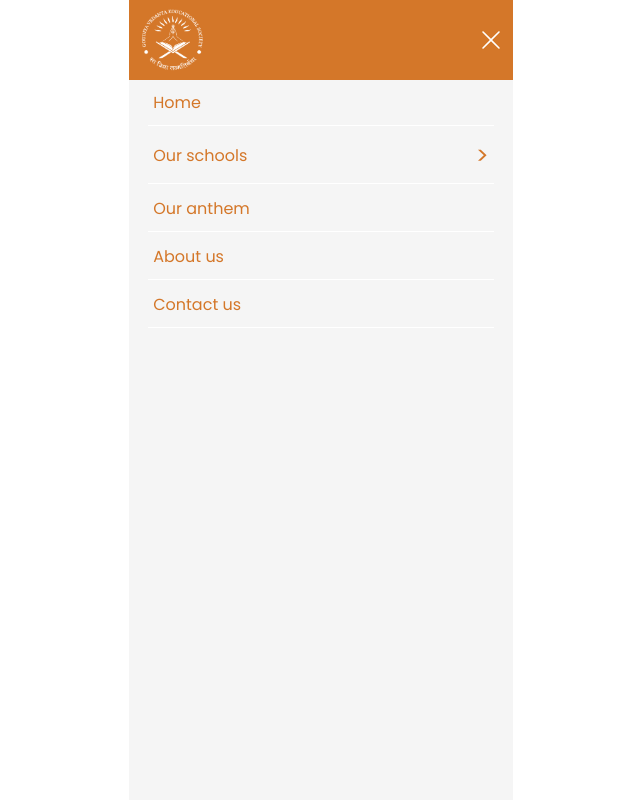
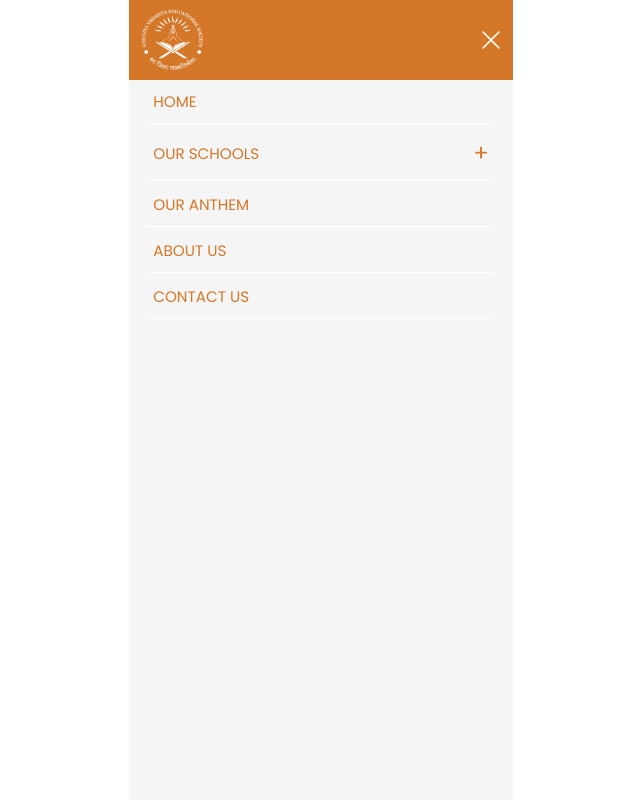
Before and after one commit to amanmittal06/GVES, a React (Vite) app: page / in a window 1280 px wide. Both pictures are taken after a click on the icon 806 px from the left and 40 px from the top of the page. Shown: the top 800 px of the page, without its empty margins (319-959 px from the left). Built offline with nearby package versions, Linux system fonts and the light colour scheme.

Commit message:
Updated menu

```diff
--- a/src/Components/Header.jsx
+++ b/src/Components/Header.jsx
@@ -4,7 +4,7 @@ import LOGO from '../assets/GVES-05.png'
 import { RxCross1 } from "react-icons/rx";
 import { useState } from 'react';
 import { Link } from 'react-router-dom';
-import { MdExpandMore, MdExpandLess } from "react-icons/md";
+// import { MdExpandMore, MdExpandLess } from "react-icons/md";
 
 
 const Header = () =>{
@@ -30,13 +30,14 @@ const Header = () =>{
             <div className={styles.menuContainer}>
                 {/* <Link   className={styles.buttons} to="/results">Results</Link>    */}
                 <Link className={styles.buttons} >Home</Link>
-                <Link className={styles.buttons} >
+                <Link className={`${styles.buttons} ${styles.schools}`} >
                 <div className={styles.ourSchools} onClick={()=>{toggleExpandMenu()}}>
                   <div>Our schools</div>
-                  <div style={{fontSize:'150%', fontWeight:'400'}} > {expandMenu==false?`>`:<MdExpandMore/>} </div>
+                  <div style={{fontSize:'150%', fontWeight:'400'}} > {expandMenu==false?`+`:`-`} </div>
                 </div>
                 <div className={expandMenu?styles.expandedMenuActive: styles.expandedMenuDisabled}>
-                   {/* <Link>Goudiya Vedanta Vidyalaya</Link> */}
+                   <Link className={styles.innerLinks}><strong>{`>`}</strong>&nbsp; Goudiya Vedanta Vidyalaya, Ganjam</Link>
+
                 </div>
                 </Link>
                 <Link to='/anthem' className={styles.buttons} >Our anthem</Link>
--- a/src/Components/Header.module.css
+++ b/src/Components/Header.module.css
@@ -49,7 +49,7 @@
 .buttons{
     color: #D47729;
     text-decoration: none;
-    font-size: 100%;
+    font-size: 95%;
     border: none;
     background: none;
     width: max-content;
@@ -61,6 +61,14 @@
     display: flex;
     flex-direction: row;
     align-items: center;
+    text-transform: uppercase;
+}
+
+.schools{
+    display: flex;
+    flex-direction: column;
+    /* padding-bottom: 0px; */
+
 }
 
 .ourSchools{
@@ -72,5 +80,29 @@
 }
 
 .expandedMenuActive{
-    display: block;
+    width: 100%;
+    height: max-content;
+    top: 80px;
+    left: 0;
+    z-index: 20;
+    color: white;
+    display: flex;
+    flex-direction: column;
+
 }
+
+.innerLinks, .innerLinks:visited{
+    /* background-color: #D47729; */
+    text-decoration: none;
+    color: #D47729;
+    padding:20px 10px 20px 10px;
+    border-top: 1.5px solid white;
+    text-transform: uppercase;
+    font-size:95%;
+    /* border-radius: 5px; */
+
+}
+
+.expandedMenuDisabled{
+    display: none;
+}
```
